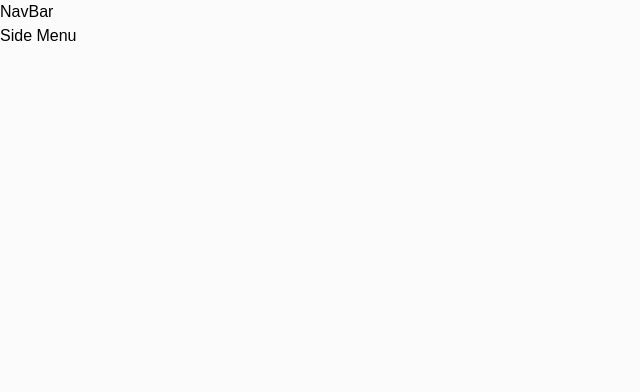
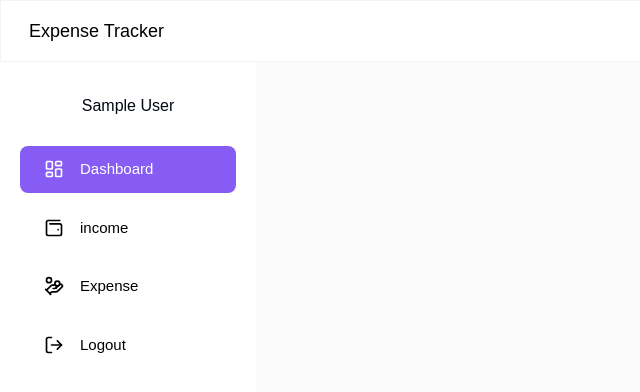
Before and after one commit to peaceboy9914/finance-app, a React (Vite) app in the folder frontend/: page /dashboard in a window 1280 px wide. Shown: the top 392 px of the page, without its empty margins (0-640 px from the left). Built offline with nearby package versions, Linux system fonts and the light colour scheme; no server answers; sample sign-in values are in the browser's storage.

Commit message:
dashboard layout and sidebar

```diff
--- a/frontend/src/components/layouts/NavBar.jsx
+++ b/frontend/src/components/layouts/NavBar.jsx
@@ -1,8 +1,31 @@
-import React from 'react'
+import React, {useState} from 'react'
+import { HiOutlineMenu, HiOutlineX } from 'react-icons/hi'
+import SideMenu from './SideMenu'
 
-const NavBar = () => {
+const NavBar = ({activeMenu}) => {
+  const [openSideMenu, setOpenSideMenu] = useState(false)
   return (
-    <div>NavBar</div>
+    <div className='flex gap-5 bg-white border border-b border-gray-200/50 backdrop-blur-[2px] py-4 px-7 sticky top-0 z-30'>
+      <button
+      className='block lg:hidden text-black'
+      onClick={() => setOpenSideMenu(!openSideMenu)}>
+        {openSideMenu ? (
+          <HiOutlineX className='text-2xl' />
+        ) : (
+          <HiOutlineMenu className='text-2xl' />
+        )}
+      </button>
+
+
+      <h2 className='text-lg font-medium text-black'>Expense Tracker</h2>
+
+      {openSideMenu && (
+        <div className="fixed top-[61px] -ml-4 bg-white">
+          <SideMenu activeMenu={activeMenu} />
+        </div>
+      )}
+
+    </div>
   )
 }
 
--- a/frontend/src/components/layouts/SideMenu.jsx
+++ b/frontend/src/components/layouts/SideMenu.jsx
@@ -1,13 +1,48 @@
-/* eslint-disable no-unused-vars */
-import React from 'react'
+import React, {useContext} from 'react'
+import {UserContext} from '../../context/userContext'
+import {SIDE_MENU_DATA} from '../../utils/data'
+import { useNavigate } from 'react-router-dom';
 
 const SideMenu = ({ activeMenu }) => {
+  const {user, clearUser} = useContext(UserContext);
+
+  const navigate = useNavigate();
+
+  const handleClick = (route) => {
+    if (route === 'logout') {
+      handleLogout();
+    }
+
+    navigate(route);
+  }
+
+  const handleLogout = () => {
+    localStorage.clear();
+    clearUser();
+    navigate('/login');
+  }
   return (
-    <div className="side-menu">
-      {/* Your side menu content */}
-      <p>Side Menu</p>
+    <div className="w-64 h-[calc(100vh-61px)] bg-white border-gray-200/50 sticky top-[61px] p-5 z-[20px]">
+      <div className='flex flex-col items-center justify-center gap-3 mt-3 mb-7'>
+        {user?.profileImageUrl ? (
+          <img src={user?.profileImageUrl || ""} alt="User" className="w-20 h-20 bg-slate-400 rounded-full" />
+        ) : (
+          <></>
+        )}
+        <h5 className='text-gray-950 font-medium leading-6'>{user?.name || ""}</h5>
+      </div>
+
+      {SIDE_MENU_DATA.map((item, index) =>
+      (<button
+      key={`menu_${index}`}
+      className={`w-full flex items-center gap-4 text-[15px] ${activeMenu == item.label ? 'text-white bg-primary'  : ''} py-3 px-6 rounded-lg mb-3`}
+      onClick={() => handleClick(item.path)}>
+
+      <item.icon className='text-xl' />
+      {item.label}
+      </button>))}
     </div>
   )
-}
+};
 
 export default SideMenu
--- /dev/null
+++ b/frontend/src/hooks/useUserAuth.jsx
@@ -0,0 +1,35 @@
+import { useContext, useEffect } from 'react';
+import { useNavigate } from 'react-router-dom';
+import { UserContext } from '../context/userContext';
+import axiosInstance from '../utils/axiosInstance';
+import { API_PATH } from '../utils/apiPath';
+export const useUserAuth = () => {
+    const { user, updateUser, clearUser } = useContext(UserContext);
+    const navigate = useNavigate();
+
+    useEffect(() => {
+        if (user) return;
+        let isMounted = true;
+
+        const fetchUserInfo = async () => {
+            try {
+                const response = await axiosInstance.get(API_PATH.AUTH.GET_USER_INFO);
+                console.log('User:', response.data);
+
+                if(isMounted && response.data) {
+                    updateUser(response.data);
+                }
+            } catch (error) {
+                console.log('Error fetching user info:', error);
+                if(isMounted) {
+                    clearUser();
+                    navigate('/login');
+                }
+            }
+        };
+        fetchUserInfo();
+        return () => {
+            isMounted = false;
+        };
+},[user, updateUser, clearUser, navigate]);
+};
--- a/frontend/src/pages/Auth/SignUp.jsx
+++ b/frontend/src/pages/Auth/SignUp.jsx
@@ -23,7 +23,7 @@
   const handleSignUp = async (e) => {
     e.preventDefault();
 
-    let profileUrl = '';
+    let profileImageUrl = '';
 
     if(!name) {
       setError('Please enter your full name');
@@ -45,13 +45,13 @@
 
       if(profilePic) {
         const imageUploadRes = await uploadImage(profilePic);
-        profileUrl = imageUploadRes.imageUrl || '';
+        profileImageUrl = imageUploadRes.imageUrl || '';
       }
       const response = await axiosInstance.post(API_PATH.AUTH.REGISTER, {
         name,
         email,
         password,
-        profileUrl
+        profileImageUrl
       });
 
       const {token, user} = response.data;
--- a/frontend/src/pages/Dashboard/Home.jsx
+++ b/frontend/src/pages/Dashboard/Home.jsx
@@ -1,7 +1,8 @@
 import React from 'react'
 import DashboardLayout from '../../components/layouts/DashboardLayout'
-
+import { useUserAuth } from '../../hooks/useUserAuth'
 const Home = () => {
+  useUserAuth();
   return (
     <DashboardLayout activeMenu="Dashboard">
       <div className="my-5 mx-auto"></div>
--- a/frontend/src/utils/data.js
+++ b/frontend/src/utils/data.js
@@ -0,0 +1,28 @@
+import { LuHandCoins, LuLayoutDashboard, LuLogOut, LuWalletMinimal } from "react-icons/lu";
+
+export const SIDE_MENU_DATA = [
+    {
+        id: "01",
+        label: 'Dashboard',
+        icon: LuLayoutDashboard,
+        path: '/dashboard',
+    },
+    {
+        id: "02",
+        label: 'income',
+        icon: LuWalletMinimal,
+        path: '/income',
+    },
+    {
+        id: "03",
+        label: 'Expense',
+        icon: LuHandCoins,
+        path: '/expense',
+    },
+    {
+        id:"04",
+        label: 'Logout',
+        icon: LuLogOut,
+        path: 'logout',
+    },
+]
```
